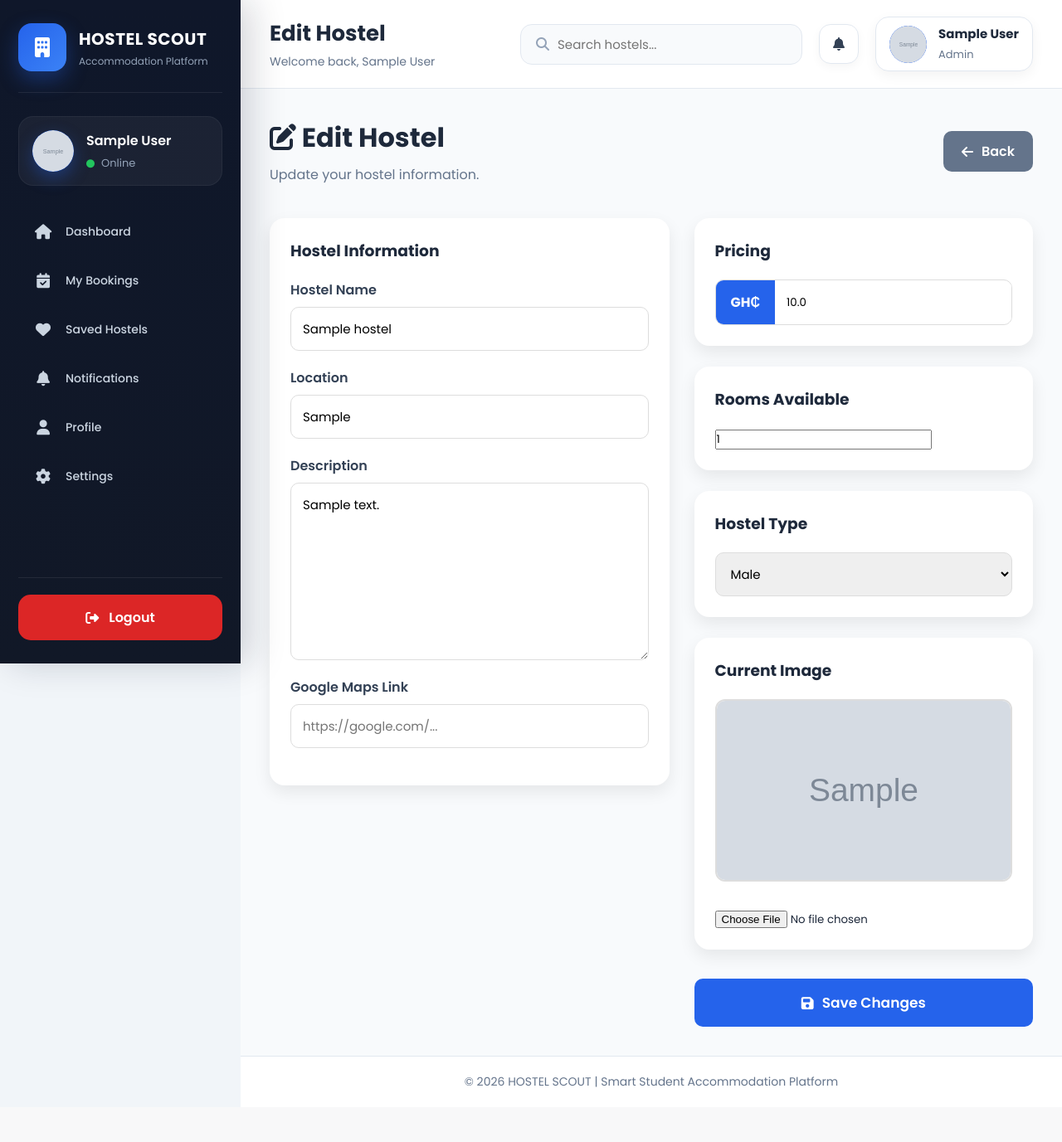
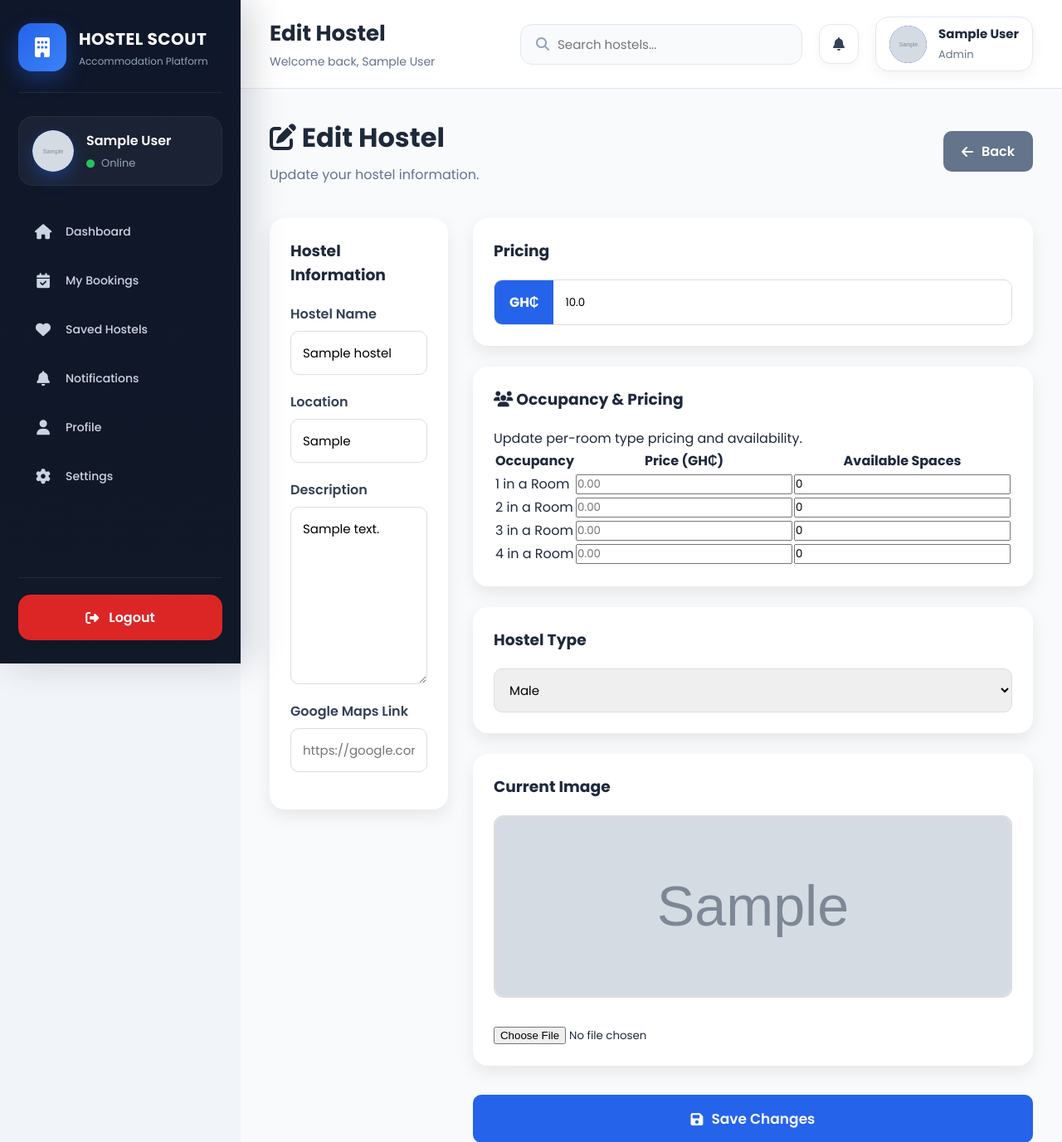
Before and after one commit to josephniiquaye/HOSTEL-SCOUT, a Flask app: page /edit-hostel/1 in a window 1280 px wide. Shown: the top 1377 px of the page at 83% size. Before the commit the page ends 1311 px from the top, so only its background shows below. Run offline with Flask 3, Linux system fonts and the light colour scheme; the visitor is signed in with stand-in values (Sample User, id 1); tables that the repository leaves empty hold one stand-in row (values such as "Sample post"); grey boxes marked "Sample" are stand-in pictures; parts of the project's set-up code (start-up, migrations or seed data) failed here and were passed over.

Commit message:
feat: Phase 4 medium-architecture fixes (A-2/6/7/8/9/12, Q-5/6, U-2/4)
Changes:
- A-2: student_dashboard auth guard (redirect to login if not in session)
- A-6/7: student_dashboard filters Approved hostels only; passes real
  booking_count and favorites_count (was '--')
- A-8: pagination (per_page=12) on home, student_dashboard, my_hostels;
  prev/next controls added to index.html, student_dashboard.html,
  my_hostels.html; home uses SimplePagination wrapper (in-Python sort
  kept intact)
- A-9: joinedload(Hostel.reviews) on home, student_dashboard, my_hostels,
  and admin top_hostels queries; sqlalchemy.orm.joinedload imported in
  app.py and routes/hostel.py
- A-12: Book Now card links on index.html changed from
  booking.book_hostel(occupancy_id=...) to hostel.hostel_details(hostel_id=...)
- Q-5: edit_hostel POST now upserts Occupancy records (single/double/triple/
  quad); edit_hostel.html gains pre-populated occupancy pricing table
- Q-6: removed freeform rooms_available input from add_hostel.html
  (route derives it from per-type room counts)
- U-2: navbar.html is now session-aware (shows Login/Register or
  Profile/Logout/Dashboard depending on session.get('user_id'/'role'))
- U-4: pdf.py receipt uses booking.occupancy.price (falls back to
  hostel.price if occupancy is None)

Verified: python -m py_compile app.py routes/hostel.py routes/pdf.py -> OK

```diff
--- a/Backend/app.py
+++ b/Backend/app.py
@@ -13,6 +13,7 @@ from flask import (
 
 
 from sqlalchemy import or_  # type: ignore
+from sqlalchemy.orm import joinedload  # type: ignore
 from dotenv import load_dotenv
 load_dotenv()
 from config import Config
@@ -27,6 +28,7 @@ from models.review import Review
 from models.announcement import Announcement
 from models.hostel_image import HostelImage
 from models.occupancy import Occupancy
+from models.favorite import Favorite
 
 from routes.auth import auth
 from routes.hostel import hostel
@@ -102,7 +104,7 @@ def home():
     available = request.args.get("available")
     sort = request.args.get("sort")
 
-    query = Hostel.query.filter_by(status="Approved")
+    query = Hostel.query.options(joinedload(Hostel.reviews)).filter_by(status="Approved")
 
     if search:
         query = query.filter(
@@ -137,11 +139,10 @@ def home():
         hostels = [h for h in hostels if h.rooms_available > 0]
 
     featured_hostels = sorted(
-          Hostel.query.filter_by(status="Approved").all(),
+          Hostel.query.options(joinedload(Hostel.reviews)).filter_by(status="Approved").all(),
           key=lambda h: h.average_rating,
           reverse=True
     )[:4]
-
 
     if rating:
         hostels = [
@@ -176,9 +177,30 @@ def home():
             reverse=True
         )
 
+    page = request.args.get('page', 1, type=int)
+    per_page = 12
+    total = len(hostels)
+    start = (page - 1) * per_page
+    end = start + per_page
+    items = hostels[start:end]
+
+    class SimplePagination:
+        def __init__(self, items, page, per_page, total):
+            self.items = items
+            self.page = page
+            self.per_page = per_page
+            self.total = total
+            self.has_prev = page > 1
+            self.has_next = end < total
+            self.prev_num = page - 1
+            self.next_num = page + 1
+
+    hostels_pag = SimplePagination(items, page, per_page, total)
+
     return render_template(
         "index.html",
         hostels=hostels,
+        hostels_pag=hostels_pag,
         featured_hostels=featured_hostels
     )
 
@@ -186,8 +208,28 @@ def home():
 @app.route("/student-dashboard")
 def student_dashboard():
     """Student dashboard route displaying all hostels."""
-    hostels = Hostel.query.order_by(Hostel.created_at.desc()).all()
-    return render_template("student_dashboard.html", hostels=hostels)
+    if "user_id" not in session:
+        return redirect(url_for("auth.login"))
+
+    page = request.args.get('page', 1, type=int)
+    hostels_pag = (
+        Hostel.query
+        .options(joinedload(Hostel.reviews))
+        .filter_by(status="Approved")
+        .order_by(Hostel.created_at.desc())
+        .paginate(page=page, per_page=12, error_out=False)
+    )
+
+    booking_count = Booking.query.filter_by(student_id=session["user_id"]).count()
+    favorites_count = Favorite.query.filter_by(student_id=session["user_id"]).count()
+
+    return render_template(
+        "student_dashboard.html",
+        hostels=hostels_pag.items,
+        hostels_pag=hostels_pag,
+        booking_count=booking_count,
+        favorites_count=favorites_count,
+    )
 
 
 @app.route("/owner-dashboard")
@@ -287,7 +329,7 @@ def admin_dashboard():
     # -----------------------------------
 
     top_hostels = sorted(
-        Hostel.query.all(),
+        Hostel.query.options(joinedload(Hostel.reviews)).all(),
         key=lambda h: h.average_rating,
         reverse=True
     )[:5]
--- a/Backend/routes/hostel.py
+++ b/Backend/routes/hostel.py
@@ -14,6 +14,7 @@ from flask import (
 
 from flask import current_app
 from werkzeug.utils import secure_filename
+from sqlalchemy.orm import joinedload
 
 from extensions import db
 from models.hostel import Hostel
@@ -220,9 +221,15 @@ def my_hostels():
     if "user_id" not in session:
         return redirect(url_for("auth.login"))
 
-    hostels = Hostel.query.filter_by(owner_id=session["user_id"]).all()
+    page = request.args.get('page', 1, type=int)
+    hostels_pag = (
+        Hostel.query
+        .options(joinedload(Hostel.reviews))
+        .filter_by(owner_id=session["user_id"])
+        .paginate(page=page, per_page=12, error_out=False)
+    )
 
-    return render_template("my_hostels.html", hostels=hostels)
+    return render_template("my_hostels.html", hostels=hostels_pag.items, hostels_pag=hostels_pag)
 
 
 @hostel.route("/hostel/<int:hostel_id>")
@@ -267,6 +274,40 @@ def edit_hostel(hostel_id):
         hostel.description = request.form.get("description")
         hostel.map_link = request.form.get("map_link")
 
+        # ==========================
+        # Update Occupancy Records
+        # ==========================
+
+        occupancy_types = [
+            ("Single Room", "single_price", "single_rooms"),
+            ("Double Room", "double_price", "double_rooms"),
+            ("Triple Room", "triple_price", "triple_rooms"),
+            ("Quad Room",   "quad_price",   "quad_rooms"),
+        ]
+
+        for occ_name, price_field, rooms_field in occupancy_types:
+            price_val = request.form.get(price_field)
+            rooms_val = request.form.get(rooms_field)
+            if price_val and rooms_val:
+                try:
+                    price_float = float(price_val)
+                    rooms_int = int(rooms_val)
+                except ValueError:
+                    continue
+                occ_record = Occupancy.query.filter_by(
+                    hostel_id=hostel.id,
+                    occupancy=occ_name
+                ).first()
+                if occ_record:
+                    occ_record.price = price_float
+                    occ_record.rooms_available = rooms_int
+                elif rooms_int > 0:
+                    db.session.add(Occupancy(
+                        hostel_id=hostel.id,
+                        occupancy=occ_name,
+                        price=price_float,
+                        rooms_available=rooms_int
+                    ))
 
         # ==========================
         # Update Hostel Image
--- a/Backend/routes/pdf.py
+++ b/Backend/routes/pdf.py
@@ -88,7 +88,7 @@ def booking_receipt(booking_id):
     pdf_file.drawString(
         50,
         y,
-        f"Price: GH₵ {booking.hostel.price}"
+        f"Price: GH₵ {booking.occupancy.price if booking.occupancy else booking.hostel.price}"
     )
 
     y -= 25
--- a/Backend/templates/edit_hostel.html
+++ b/Backend/templates/edit_hostel.html
@@ -133,15 +133,80 @@ Edit Hostel
 
             </div>
 
+            <!-- Occupancy Pricing -->
             <div class="form-card">
 
-                <h3>Rooms Available</h3>
+                <h3>
+                    <i class="fa-solid fa-users"></i>
+                    Occupancy &amp; Pricing
+                </h3>
 
-                <input
-                type="number"
-                name="rooms_available"
-                value="{{ hostel.rooms_available }}"
-                required>
+                <p>Update per-room type pricing and availability.</p>
+
+                {% set occ_map = {} %}
+                {% for occ in hostel.occupancies %}
+                    {% if occ_map.update({occ.occupancy: occ}) %}{% endif %}
+                {% endfor %}
+
+                <table class="occupancy-table">
+                    <thead>
+                        <tr>
+                            <th>Occupancy</th>
+                            <th>Price (GH₵)</th>
+                            <th>Available Spaces</th>
+                        </tr>
+                    </thead>
+                    <tbody>
+                        <tr>
+                            <td>1 in a Room</td>
+                            <td>
+                                <input type="number" step="0.01" name="single_price"
+                                    value="{{ occ_map['Single Room'].price if 'Single Room' in occ_map else '' }}"
+                                    placeholder="0.00">
+                            </td>
+                            <td>
+                                <input type="number" name="single_rooms" min="0"
+                                    value="{{ occ_map['Single Room'].rooms_available if 'Single Room' in occ_map else 0 }}">
+                            </td>
+                        </tr>
+                        <tr>
+                            <td>2 in a Room</td>
+                            <td>
+                                <input type="number" step="0.01" name="double_price"
+                                    value="{{ occ_map['Double Room'].price if 'Double Room' in occ_map else '' }}"
+                                    placeholder="0.00">
+                            </td>
+                            <td>
+                                <input type="number" name="double_rooms" min="0"
+                                    value="{{ occ_map['Double Room'].rooms_available if 'Double Room' in occ_map else 0 }}">
+                            </td>
+                        </tr>
+                        <tr>
+                            <td>3 in a Room</td>
+                            <td>
+                                <input type="number" step="0.01" name="triple_price"
+                                    value="{{ occ_map['Triple Room'].price if 'Triple Room' in occ_map else '' }}"
+                                    placeholder="0.00">
+                            </td>
+                            <td>
+                                <input type="number" name="triple_rooms" min="0"
+                                    value="{{ occ_map['Triple Room'].rooms_available if 'Triple Room' in occ_map else 0 }}">
+                            </td>
+                        </tr>
+                        <tr>
+                            <td>4 in a Room</td>
+                            <td>
+                                <input type="number" step="0.01" name="quad_price"
+                                    value="{{ occ_map['Quad Room'].price if 'Quad Room' in occ_map else '' }}"
+                                    placeholder="0.00">
+                            </td>
+                            <td>
+                                <input type="number" name="quad_rooms" min="0"
+                                    value="{{ occ_map['Quad Room'].rooms_available if 'Quad Room' in occ_map else 0 }}">
+                            </td>
+                        </tr>
+                    </tbody>
+                </table>
 
             </div>
 
--- a/Backend/templates/my_hostels.html
+++ b/Backend/templates/my_hostels.html
@@ -205,6 +205,11 @@ My Hostels
 
     {% endif %}
 
+    <div class="pagination-controls" style="text-align:center; margin:20px 0;">
+        {% if hostels_pag is defined and hostels_pag.has_prev %}<a href="?page={{ hostels_pag.prev_num }}">Previous</a>{% endif %}
+        {% if hostels_pag is defined and hostels_pag.has_next %}<a href="?page={{ hostels_pag.next_num }}">Next</a>{% endif %}
+    </div>
+
 </div>
 
 {% endblock %}
```
Also changed, not shown: Backend/templates/add_hostel.html (+0 -16 lines), Backend/templates/components/navbar.html (+14 -2 lines), Backend/templates/index.html (+7 -2 lines), Backend/templates/student_dashboard.html (+9 -4 lines).
